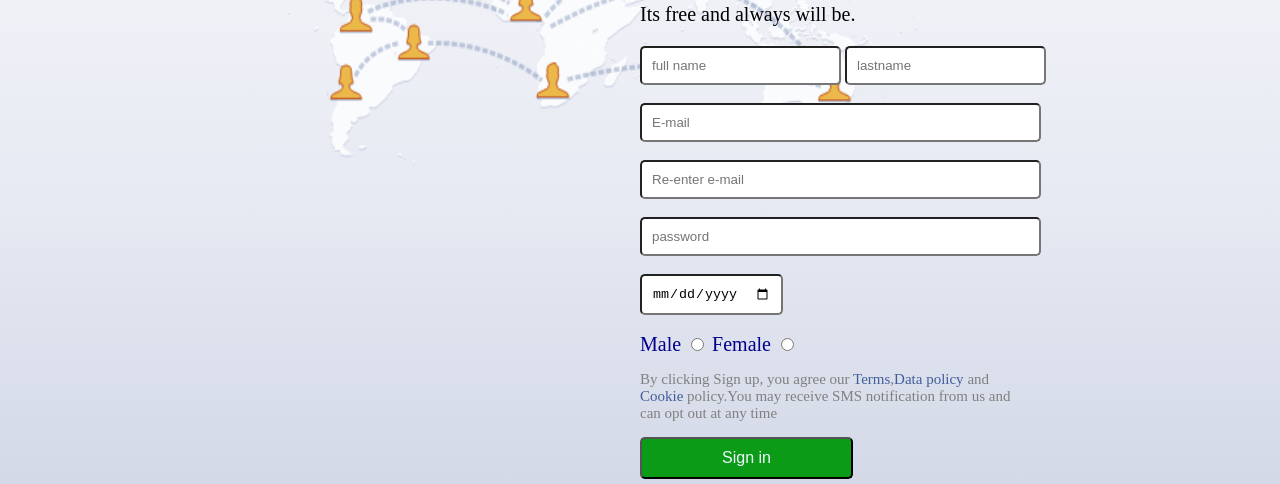
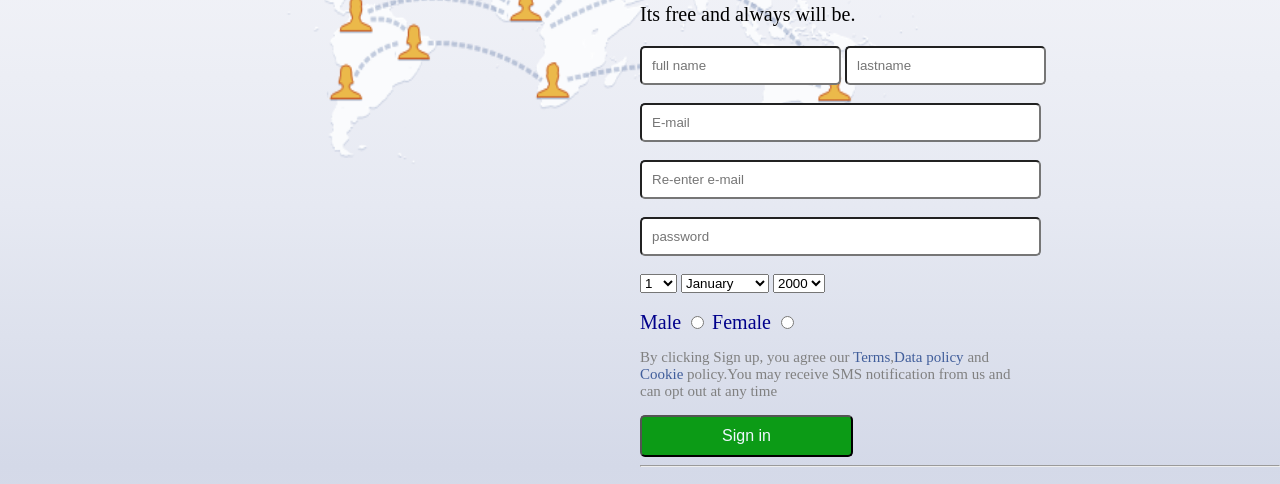
Before and after one commit to Ammudivya/facebookpage, a plain HTML site: page index.htm in a window 1280 px wide. Shown: the part 314-798 px from the top of the page. Drawn offline with Linux system fonts and the light colour scheme.

Commit message:
Update index.htm

```diff
--- a/index.htm
+++ b/index.htm
@@ -246,7 +246,64 @@
                      <input class="two" type="text" placeholder="E-mail" required><br><br>
                     <input class="two" type="text" placeholder="Re-enter e-mail" required><br><br>
                     <input class="two" type="password" placeholder="password" required><br><br>
-                    <input class="one" type="date" placeholder="mm/dd/yy" ><br><br>
+                   <select name="Date">
+                       <option>1</option>
+                       <option>2</option>
+                       <option>3</option>
+                       <option>4</option>
+                       <option>5</option>
+                       <option>6</option>
+                       <option>7</option>
+                       <option>8</option>
+                       <option>9</option>
+                       <option>10</option>
+                       <option>11</option>
+                       <option>12</option>
+                       <option>13</option>
+                       <option>14</option>
+                       <option>15</option>
+                       <option>16</option>
+                       <option>17</option>
+                       <option>18</option>
+                       <option>19</option>
+                        <option>20</option>
+                        <option>21</option>
+                        <option>22</option>
+                        <option>23</option>
+                        <option>24</option>
+                        <option>25</option>
+                        <option>26</option>
+                        <option>27</option>
+                        <option>28</option>
+                        <option>29</option>
+                        <option>30</option>
+                        <option>31</option>
+
+                   </select>
+                   <select name="month">Month
+
+                        <option>January</option>
+                        <option>February</option>
+                        <option>March</option>
+                        <option>April</option>
+                        <option>May</option>
+                        <option>June</option>
+                        <option>July</option>
+                        <option>August</option>
+                        <option>September</option>
+                        <option>October</option>
+                       <option>November</option>
+                     <option>December</option>
+                   </select>
+                   <select>Year
+                       <option>2000</option>
+                     <option>1999</option>
+                       <option>1998</option>
+                     <option>1997</option>
+                       <option>1996</option>
+                     <option>1995</option>
+                   </select>
+                    <br><br>
                    <div class="tik">
                        <label for="male">Male</label>
                     <input id="male" value="Male" name="gender" type="radio" >
```
